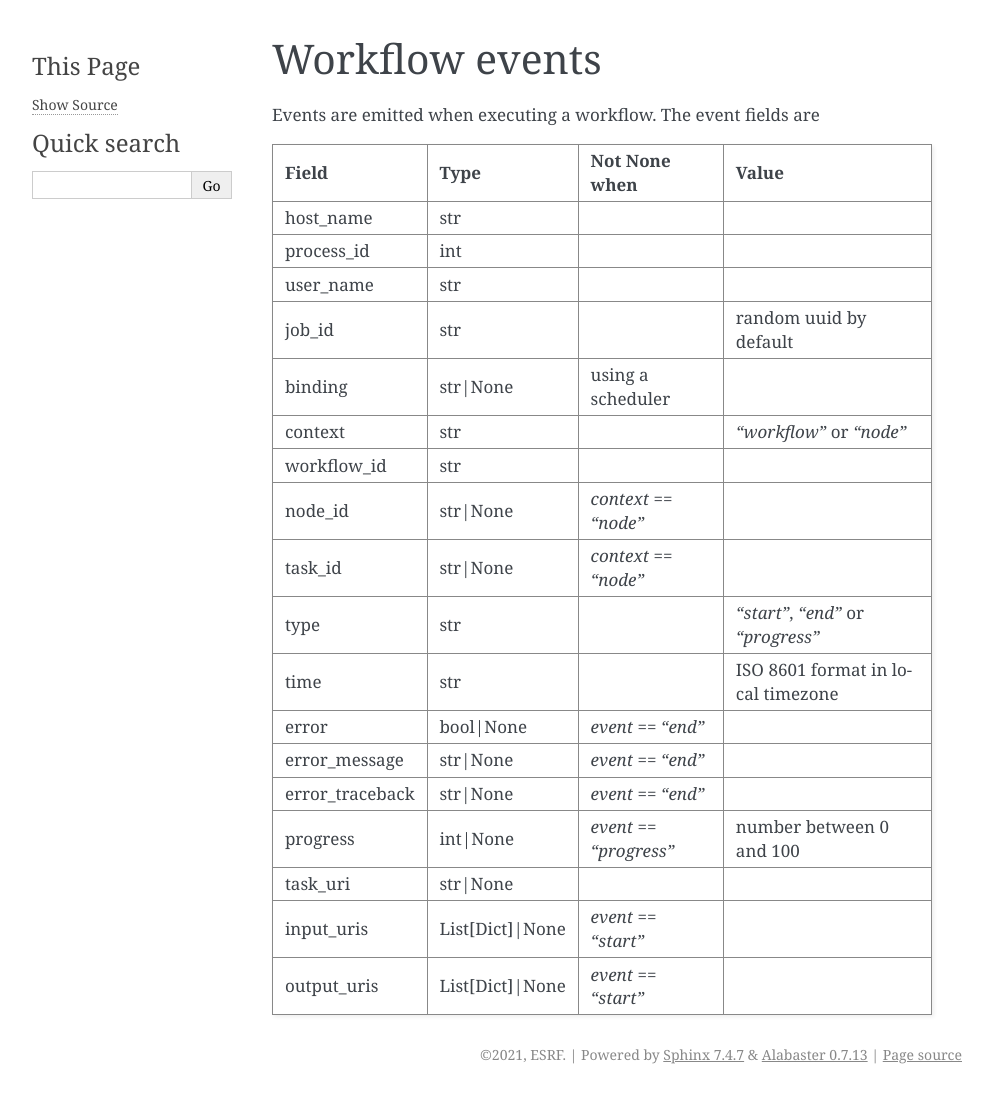
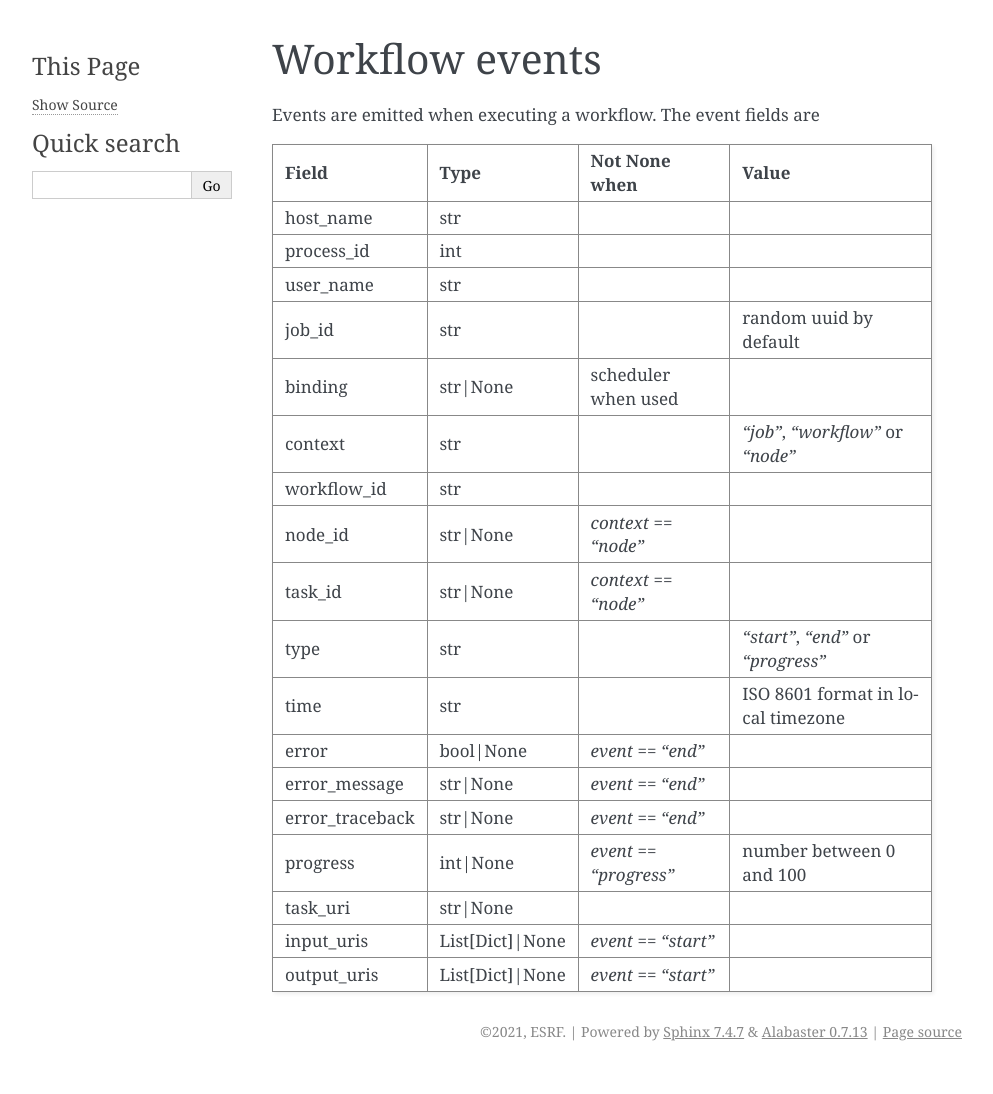
Before and after one commit to ewoks-kit/ewoksutils, a Sphinx documentation site: the page built from doc/events.rst, in a window 1280 px wide. Shown: the whole page, without its empty margins (148-1141 px from the left). Built offline with Sphinx 7.4.7, drawn with Linux system fonts in a browser that asks for light colours; after the commit the page ends 1071 px from its top, so only the background shows below that.

Commit message:
fix event table

```diff
--- a/doc/events.rst
+++ b/doc/events.rst
@@ -14,9 +14,9 @@
 +------------------+-------------------+------------------------+-------------------------------------+
 | job_id           | str               |                        | random uuid by default              |
 +------------------+-------------------+------------------------+-------------------------------------+
-| binding          | str\|None         | using a scheduler      |                                     |
+| binding          | str\|None         | scheduler when used    |                                     |
 +------------------+-------------------+------------------------+-------------------------------------+
-| context          | str               |                        | `"workflow"` or `"node"`            |
+| context          | str               |                        | `"job"`, `"workflow"` or `"node"`   |
 +------------------+-------------------+------------------------+-------------------------------------+
 | workflow_id      | str               |                        |                                     |
 +------------------+-------------------+------------------------+-------------------------------------+
```
